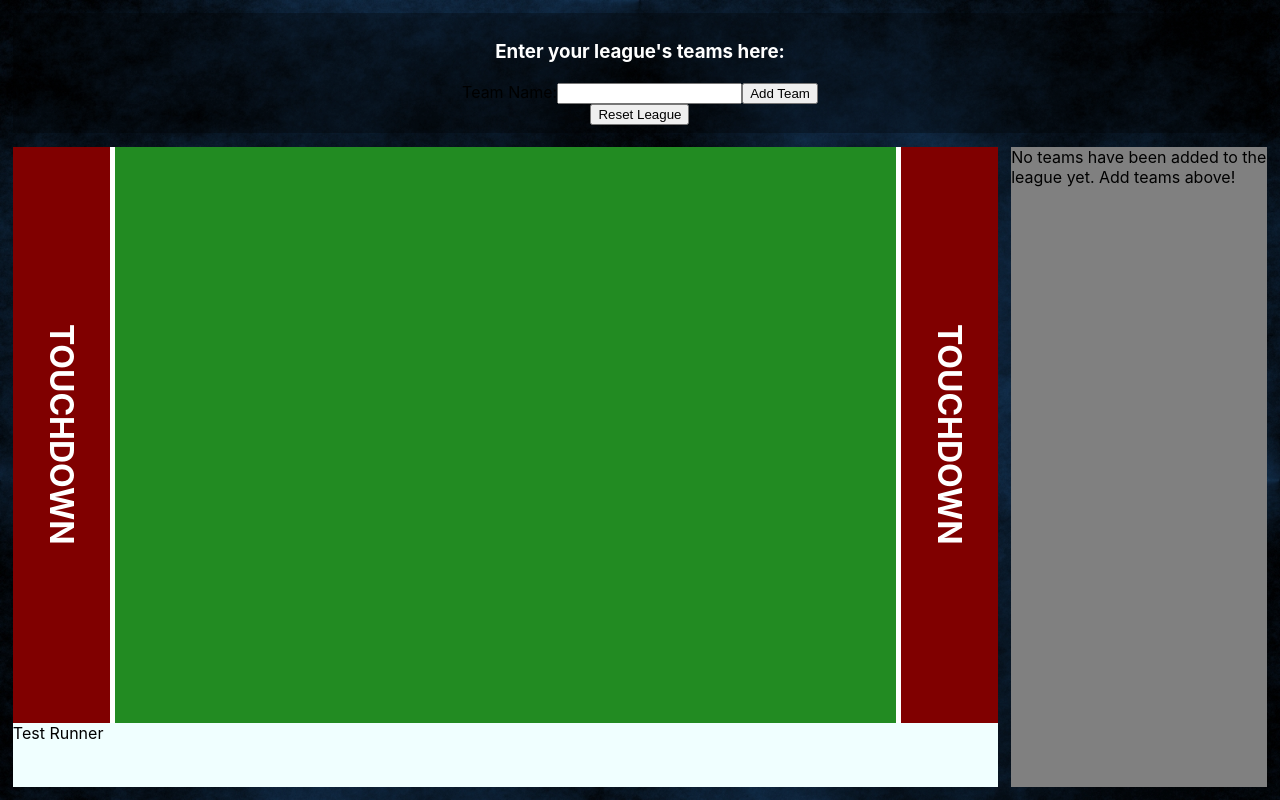
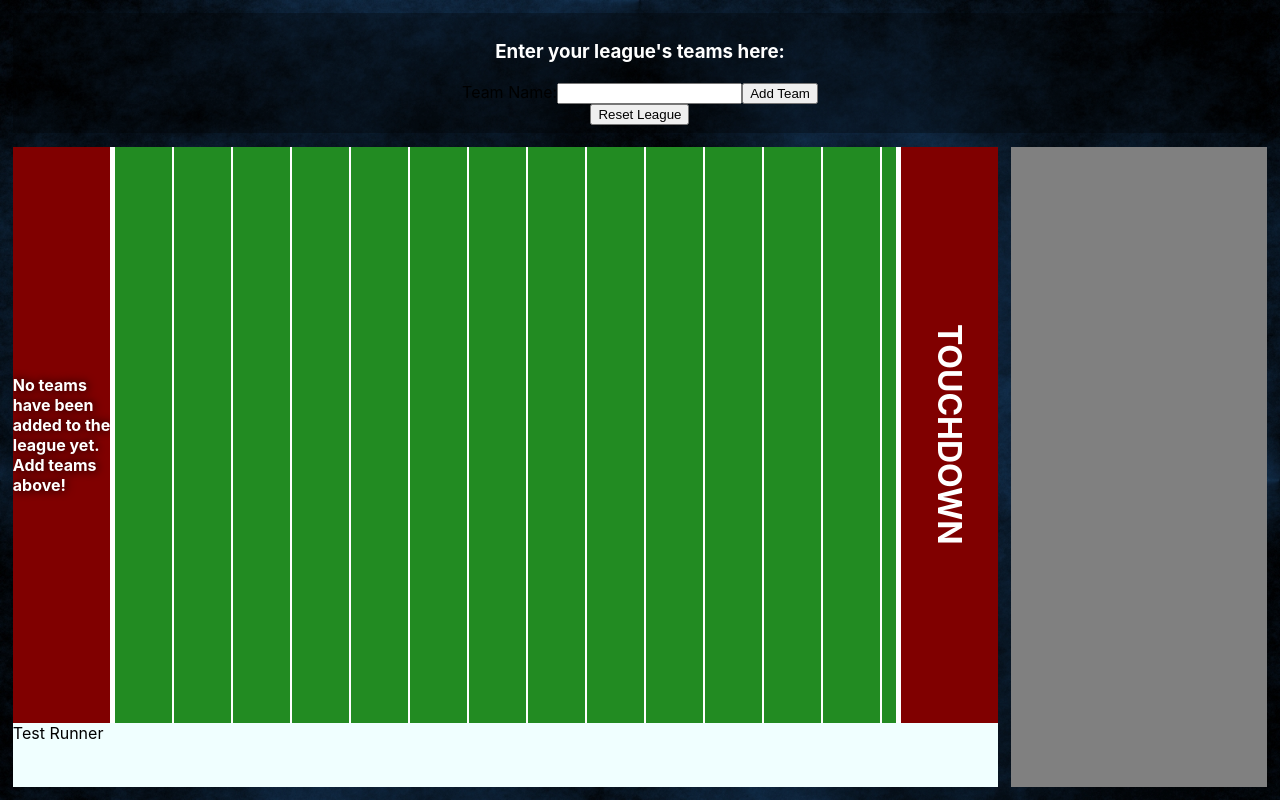
Before and after one commit to 7thPorter/2022-fantasy-draft, a React (Create React App) app: page / in a window 1280 px wide. Built offline with nearby package versions, Linux system fonts and the light colour scheme.

Commit message:
Removed Team.js because of redundancy, teams now populate left of the field, and field has stripes.

```diff
--- a/src/App.css
+++ b/src/App.css
@@ -63,6 +63,13 @@
   flex: 8;
   border-left: 5px solid white;
   border-right: 5px solid white;
+  background: repeating-linear-gradient(
+    to right,
+    forestgreen,
+    forestgreen 57px,
+    white 57px,
+    white 59px
+  )
 }
 
 .endzone {
@@ -74,6 +81,19 @@
   display: flex;
   justify-content: center;
   align-items: center;
+}
+
+.startzone {
+  background-color: maroon;
+  color: white;
+  font-weight: bold;
+  text-shadow: black 1px 0 10px;
+  flex: 1;
+  display: flex;
+  flex-direction: column;
+  justify-content: space-evenly;
+  align-items: center;
+
 }
 
 /* .outer-wrapper {
--- a/src/App.js
+++ b/src/App.js
@@ -1,11 +1,12 @@
 import { useState } from "react";
 
 import "./App.css";
-// import Team from "./Team";
+import colorSelect from "./colorGenerator";
 
 function App() {
   const [userInput, setUserInput] = useState("");
   const [teamList, setTeamList] = useState([]);
+  // const [winnersCircle, setWinnersCircle] = useState([]);
 
   const handleInput = (event) => {
     setUserInput(event.target.value);
@@ -13,7 +14,13 @@ function App() {
 
   const handleSubmit = (event) => {
     event.preventDefault();
-    setTeamList([...teamList, userInput]);
+    setTeamList([
+      ...teamList,
+      {
+        name: userInput,
+        color: `rgb(${colorSelect()}, ${colorSelect()}, ${colorSelect()})`,
+      },
+    ]);
     setUserInput("");
   };
 
@@ -38,8 +45,16 @@ function App() {
       <div id="outputs">
         <div id="field">
           <div id="football-field">
-            <div className="endzone">
-              <h1>TOUCHDOWN</h1>
+            <div className="startzone">
+              {teamList.length
+                ? teamList.map((team, index) => {
+                    return (
+                      <p style={{ color: team.color }} key={index}>
+                        {team.name}
+                      </p>
+                    );
+                  })
+                : "No teams have been added to the league yet. Add teams above!"}
             </div>
             <div className="main-field"></div>
             <div className="endzone">
@@ -48,15 +63,7 @@ function App() {
           </div>
           <div id="runner">Test Runner</div>
         </div>
-        <div id="scoreboard">
-          {teamList.length
-            ? teamList.map((team, index) => {
-                return (
-                  <p>This is a placeholder until I think of something better</p>
-                );
-              })
-            : "No teams have been added to the league yet. Add teams above!"}
-        </div>
+        <div id="scoreboard"></div>
       </div>
     </div>
   );
```
Also changed, not shown: src/Team.js (deleted, +0 -29 lines).
